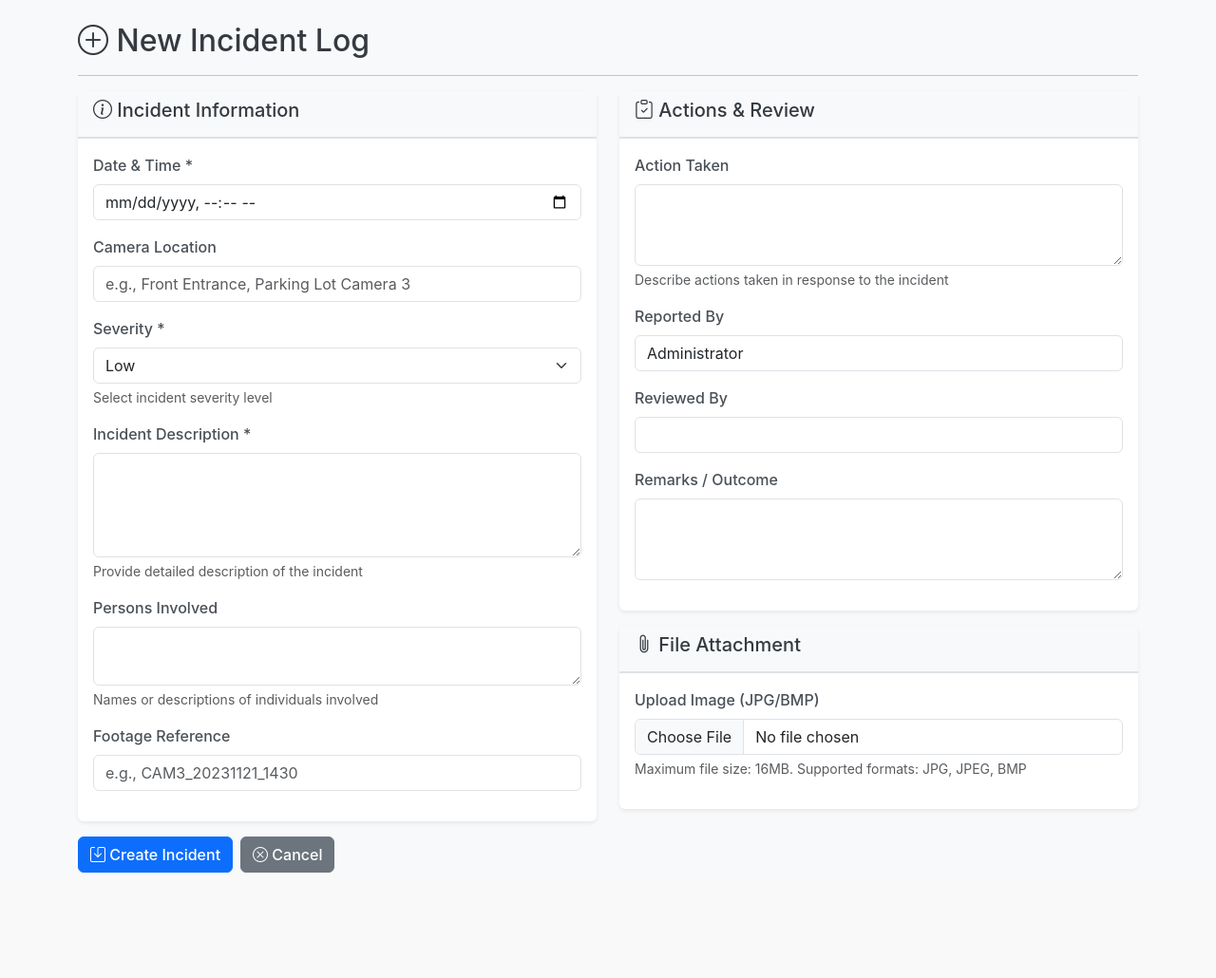
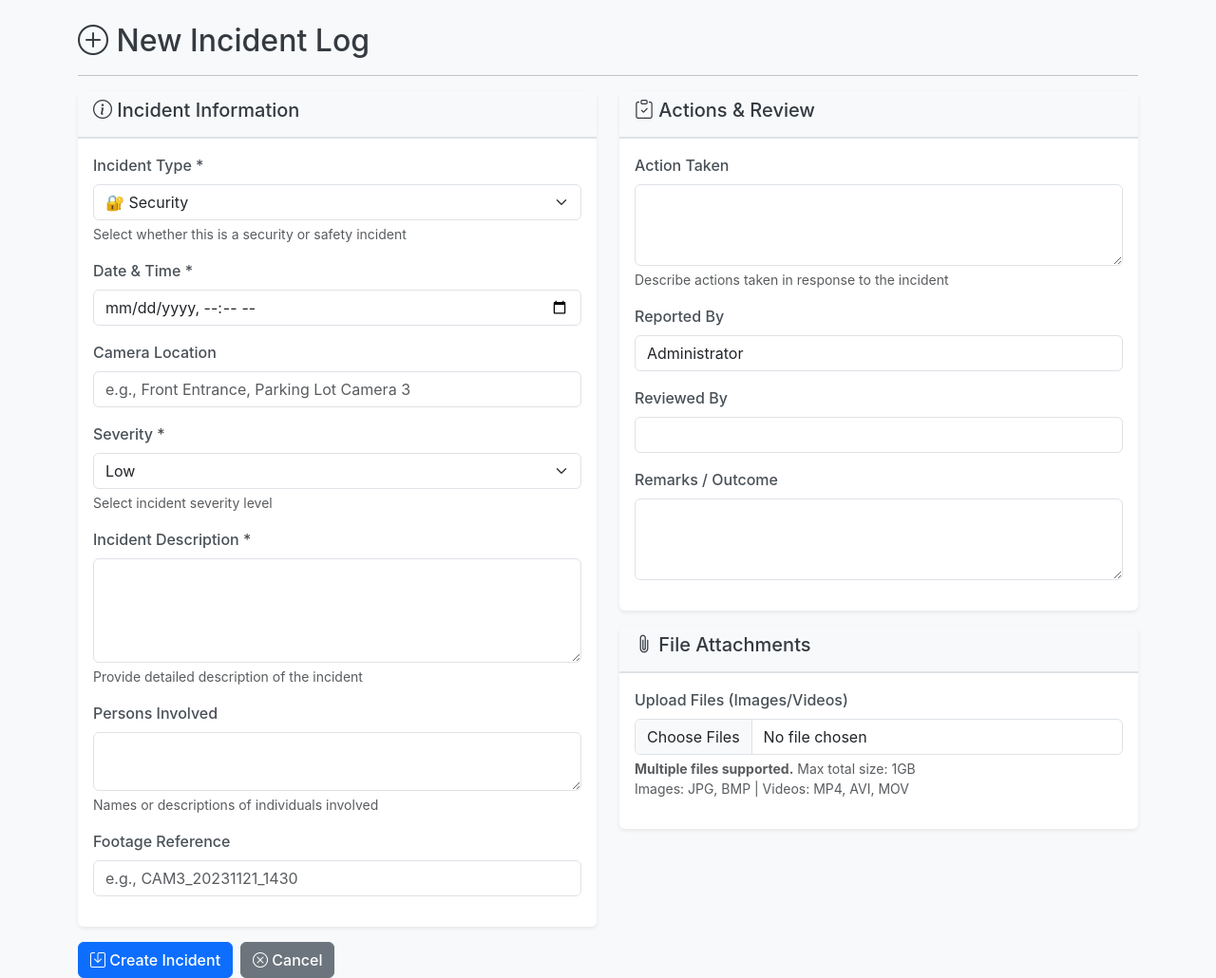
Before and after one commit to ZA-CORP-APPS/Incident-Report, a Flask app: page /incident/new in a window 1280 px wide. Shown: the part 56-1086 px from the top of the page at 95% size. Before the commit the page ends 975 px from the top, so only its background shows below. Run offline with Flask 3, Linux system fonts and the light colour scheme; a user stored in the database is signed in.

Commit message:
Add incident type selection and enhance file upload capabilities
Introduces a new 'incident_type' field for Security/Safety categorization and modifies the file upload system to support multiple files (images/videos) with a 1GB size limit, updating `app.py` and `incident_form.html`.

Replit-Commit-Author: Agent
Replit-Commit-Session-Id: d71b7660-e851-48b8-b9a6-686618be9449
Replit-Commit-Checkpoint-Type: intermediate_checkpoint
Replit-Commit-Event-Id: e88a3a0b-2b9b-4647-a1cf-9ca89a833fdb
Replit-Commit-Screenshot-Url: https://storage.googleapis.com/screenshot-production-us-central1/00934386-b227-470e-8420-495189c3a5da/d71b7660-e851-48b8-b9a6-686618be9449/Dmdnv5U

```diff
--- a/app.py
+++ b/app.py
@@ -156,6 +156,64 @@ def validate_severity(severity):
     return severity if severity in allowed_severities else 'Low'
 
 
+def validate_incident_type(incident_type):
+    allowed_types = ['Security', 'Safety']
+    return incident_type if incident_type in allowed_types else 'Security'
+
+
+def get_file_type(filename):
+    """Determine if file is image or video based on extension"""
+    ext = filename.rsplit('.', 1)[1].lower() if '.' in filename else ''
+    if ext in ['jpg', 'jpeg', 'bmp']:
+        return 'image'
+    elif ext in ['mp4', 'avi', 'mov']:
+        return 'video'
+    return 'other'
+
+
+def process_file_uploads(files_list, incident):
+    """Process multiple file uploads and create IncidentAttachment records"""
+    total_size = 0
+    max_size = 1024 * 1024 * 1024  # 1GB
+    saved_files = []
+
+    for file in files_list:
+        if file and file.filename and allowed_file(file.filename):
+            # Check file size
+            file.seek(0, os.SEEK_END)
+            file_size = file.tell()
+            file.seek(0)  # Reset file pointer
+
+            total_size += file_size
+            if total_size > max_size:
+                # Clean up any already saved files
+                for saved_file in saved_files:
+                    try:
+                        os.remove(os.path.join(app.config['UPLOAD_FOLDER'], saved_file))
+                    except:
+                        pass
+                raise ValueError(f"Total file size exceeds 1GB limit")
+
+            # Save file
+            filename = secure_filename(file.filename)
+            timestamp = datetime.now().strftime('%Y%m%d_%H%M%S_%f')
+            filename = f"{timestamp}_{filename}"
+            filepath = os.path.join(app.config['UPLOAD_FOLDER'], filename)
+            file.save(filepath)
+            saved_files.append(filename)
+
+            # Create attachment record
+            attachment = IncidentAttachment(
+                incident_id=incident.id,
+                filename=filename,
+                file_type=get_file_type(filename),
+                file_size=file_size
+            )
+            db.session.add(attachment)
+
+    return len(saved_files)
+
+
 def admin_required(f):
     from functools import wraps
     @wraps(f)
@@ -253,44 +311,54 @@ def dashboard():
 @login_required
 def new_incident():
     if request.method == 'POST':
-        incident = Incident(
-            incident_datetime=datetime.strptime(request.form.get('incident_datetime'), '%Y-%m-%dT%H:%M'),
-            camera_location=request.form.get('camera_location'),
-            severity=validate_severity(request.form.get('severity', 'Low')),
-            incident_description=request.form.get('incident_description'),
-            persons_involved=request.form.get('persons_involved'),
-            action_taken=request.form.get('action_taken'),
-            footage_reference=request.form.get('footage_reference'),
-            reported_by=request.form.get('reported_by', current_user.full_name or current_user.username),
-            reviewed_by=request.form.get('reviewed_by'),
-            remarks_outcome=request.form.get('remarks_outcome')
-        )
+        try:
+            incident = Incident(
+                incident_type=validate_incident_type(request.form.get('incident_type', 'Security')),
+                incident_datetime=datetime.strptime(request.form.get('incident_datetime'), '%Y-%m-%dT%H:%M'),
+                camera_location=request.form.get('camera_location'),
+                severity=validate_severity(request.form.get('severity', 'Low')),
+                incident_description=request.form.get('incident_description'),
+                persons_involved=request.form.get('persons_involved'),
+                action_taken=request.form.get('action_taken'),
+                footage_reference=request.form.get('footage_reference'),
+                reported_by=request.form.get('reported_by', current_user.full_name or current_user.username),
+                reviewed_by=request.form.get('reviewed_by'),
+                remarks_outcome=request.form.get('remarks_outcome')
+            )
 
-        if 'attachment' in request.files:
-            file = request.files['attachment']
-            if file and file.filename and allowed_file(file.filename):
-                filename = secure_filename(file.filename)
-                timestamp = datetime.now().strftime('%Y%m%d_%H%M%S')
-                filename = f"{timestamp}_{filename}"
-                file.save(os.path.join(app.config['UPLOAD_FOLDER'], filename))
-                incident.attachment_filename = filename
+            db.session.add(incident)
+            db.session.flush()  # Get incident.id without committing
 
-        db.session.add(incident)
-        db.session.flush()  # Get incident.id without committing
+            # Handle multiple file uploads
+            if 'attachments' in request.files:
+                files = request.files.getlist('attachments')
+                if files:
+                    try:
+                        files_count = process_file_uploads(files, incident)
+                        if files_count > 0:
+                            flash(f'{files_count} file(s) uploaded successfully', 'info')
+                    except ValueError as e:
+                        db.session.rollback()
+                        flash(str(e), 'danger')
+                        return render_template('incident_form.html', incident=None)
 
-        # Add audit log entry in same transaction with description snapshot
-        audit = AuditLog(
-            incident_id=incident.id,
-            action='created',
-            user=current_user.username,
-            details=f"Incident #{incident.id} created",
-            incident_description=incident.incident_description
-        )
-        db.session.add(audit)
-        db.session.commit()  # Single commit for both incident and audit log
+            # Add audit log entry in same transaction with description snapshot
+            audit = AuditLog(
+                incident_id=incident.id,
+                action='created',
+                user=current_user.username,
+                details=f"Incident #{incident.id} created",
+                incident_description=incident.incident_description
+            )
+            db.session.add(audit)
+            db.session.commit()  # Single commit for incident, attachments, and audit log
 
-        flash('Incident log created successfully!', 'success')
-        return redirect(url_for('dashboard'))
+            flash('Incident log created successfully!', 'success')
+            return redirect(url_for('dashboard'))
+        except Exception as e:
+            db.session.rollback()
+            flash(f'Error creating incident: {str(e)}', 'danger')
+            return render_template('incident_form.html', incident=None)
 
     return render_template('incident_form.html', incident=None)
 
@@ -308,44 +376,49 @@ def edit_incident(id):
     incident = Incident.query.get_or_404(id)
 
     if request.method == 'POST':
-        incident.incident_datetime = datetime.strptime(request.form.get('incident_datetime'), '%Y-%m-%dT%H:%M')
-        incident.camera_location = request.form.get('camera_location')
-        incident.severity = validate_severity(request.form.get('severity', 'Low'))
-        incident.incident_description = request.form.get('incident_description')
-        incident.persons_involved = request.form.get('persons_involved')
-        incident.action_taken = request.form.get('action_taken')
-        incident.footage_reference = request.form.get('footage_reference')
-        incident.reported_by = request.form.get('reported_by')
-        incident.reviewed_by = request.form.get('reviewed_by')
-        incident.remarks_outcome = request.form.get('remarks_outcome')
+        try:
+            incident.incident_type = validate_incident_type(request.form.get('incident_type', 'Security'))
+            incident.incident_datetime = datetime.strptime(request.form.get('incident_datetime'), '%Y-%m-%dT%H:%M')
+            incident.camera_location = request.form.get('camera_location')
+            incident.severity = validate_severity(request.form.get('severity', 'Low'))
+            incident.incident_description = request.form.get('incident_description')
+            incident.persons_involved = request.form.get('persons_involved')
+            incident.action_taken = request.form.get('action_taken')
+            incident.footage_reference = request.form.get('footage_reference')
+            incident.reported_by = request.form.get('reported_by')
+            incident.reviewed_by = request.form.get('reviewed_by')
+            incident.remarks_outcome = request.form.get('remarks_outcome')
 
-        if 'attachment' in request.files:
-            file = request.files['attachment']
-            if file and file.filename and allowed_file(file.filename):
-                if incident.attachment_filename:
-                    old_file = os.path.join(app.config['UPLOAD_FOLDER'], incident.attachment_filename)
-                    if os.path.exists(old_file):
-                        os.remove(old_file)
+            # Handle multiple file uploads
+            if 'attachments' in request.files:
+                files = request.files.getlist('attachments')
+                if files:
+                    try:
+                        files_count = process_file_uploads(files, incident)
+                        if files_count > 0:
+                            flash(f'{files_count} new file(s) uploaded successfully', 'info')
+                    except ValueError as e:
+                        db.session.rollback()
+                        flash(str(e), 'danger')
+                        return render_template('incident_form.html', incident=incident)
 
-                filename = secure_filename(file.filename)
-                timestamp = datetime.now().strftime('%Y%m%d_%H%M%S')
-                filename = f"{timestamp}_{filename}"
-                file.save(os.path.join(app.config['UPLOAD_FOLDER'], filename))
-                incident.attachment_filename = filename
+            # Add audit log entry in same transaction with description snapshot
+            audit = AuditLog(
+                incident_id=incident.id,
+                action='updated',
+                user=current_user.username,
+                details=f"Incident #{incident.id} updated",
+                incident_description=incident.incident_description
+            )
+            db.session.add(audit)
+            db.session.commit()  # Single commit for incident update, new attachments, and audit log
 
-        # Add audit log entry in same transaction with description snapshot
-        audit = AuditLog(
-            incident_id=incident.id,
-            action='updated',
-            user=current_user.username,
-            details=f"Incident #{incident.id} updated",
-            incident_description=incident.incident_description
-        )
-        db.session.add(audit)
-        db.session.commit()  # Single commit for both incident update and audit log
-
-        flash('Incident log updated successfully!', 'success')
-        return redirect(url_for('view_incident', id=id))
+            flash('Incident log updated successfully!', 'success')
+            return redirect(url_for('view_incident', id=id))
+        except Exception as e:
+            db.session.rollback()
+            flash(f'Error updating incident: {str(e)}', 'danger')
+            return render_template('incident_form.html', incident=incident)
 
     return render_template('incident_form.html', incident=incident)
 
--- a/templates/incident_form.html
+++ b/templates/incident_form.html
@@ -22,6 +22,15 @@
                         <h5><i class="bi bi-info-circle"></i> Incident Information</h5>
                     </div>
                     <div class="card-body">
+                        <div class="mb-3">
+                            <label for="incident_type" class="form-label">Incident Type *</label>
+                            <select class="form-select" id="incident_type" name="incident_type" required>
+                                <option value="Security" {% if not incident or incident.incident_type == 'Security' %}selected{% endif %}>🔐 Security</option>
+                                <option value="Safety" {% if incident and incident.incident_type == 'Safety' %}selected{% endif %}>⚠️ Safety</option>
+                            </select>
+                            <div class="form-text">Select whether this is a security or safety incident</div>
+                        </div>
+
                         <div class="mb-3">
                             <label for="incident_datetime" class="form-label">Date & Time *</label>
                             <input type="datetime-local" class="form-control" id="incident_datetime" name="incident_datetime"
@@ -99,22 +108,61 @@
 
                 <div class="card mb-3">
                     <div class="card-header">
-                        <h5><i class="bi bi-paperclip"></i> File Attachment</h5>
+                        <h5><i class="bi bi-paperclip"></i> File Attachments</h5>
                     </div>
                     <div class="card-body">
                         <div class="mb-3">
-                            <label for="attachment" class="form-label">Upload Image (JPG/BMP)</label>
-                            <input type="file" class="form-control" id="attachment" name="attachment" accept=".jpg,.jpeg,.bmp">
-                            <div class="form-text">Maximum file size: 16MB. Supported formats: JPG, JPEG, BMP</div>
-                            {% if incident and incident.attachment_filename %}
-                            <div class="mt-2">
-                                <small class="text-muted">Current: {{ incident.attachment_filename }}</small><br>
-                                <a href="{{ url_for('uploaded_file', filename=incident.attachment_filename) }}" target="_blank" class="btn btn-sm btn-outline-primary mt-1">
-                                    <i class="bi bi-eye"></i> View Current Image
-                                </a>
+                            <label for="attachments" class="form-label">Upload Files (Images/Videos)</label>
+                            <input type="file" class="form-control" id="attachments" name="attachments"
+                                   accept=".jpg,.jpeg,.bmp,.mp4,.avi,.mov" multiple>
+                            <div class="form-text">
+                                <strong>Multiple files supported.</strong> Max total size: 1GB<br>
+                                Images: JPG, BMP | Videos: MP4, AVI, MOV
+                            </div>
+                        </div>
+
+                        {% if incident %}
+                            {% if incident.attachments %}
+                            <div class="mt-3">
+                                <h6>Current Attachments:</h6>
+                                <div class="list-group">
+                                    {% for attachment in incident.attachments %}
+                                    <div class="list-group-item d-flex justify-content-between align-items-center">
+                                        <span>
+                                            {% if attachment.file_type == 'image' %}
+                                            <i class="bi bi-image text-primary"></i>
+                                            {% else %}
+                                            <i class="bi bi-camera-video text-danger"></i>
+                                            {% endif %}
+                                            {{ attachment.filename }}
+                                            <small class="text-muted">({{ (attachment.file_size / 1024 / 1024) | round(2) }} MB)</small>
+                                        </span>
+                                        <a href="{{ url_for('uploaded_file', filename=attachment.filename) }}"
+                                           target="_blank" class="btn btn-sm btn-outline-primary">
+                                            <i class="bi bi-eye"></i> View
+                                        </a>
+                                    </div>
+                                    {% endfor %}
+                                </div>
+                            </div>
+                            {% elif incident.attachment_filename %}
+                            <div class="mt-3">
+                                <h6>Legacy Attachment:</h6>
+                                <div class="list-group">
+                                    <div class="list-group-item d-flex justify-content-between align-items-center">
+                                        <span>
+                                            <i class="bi bi-image text-primary"></i>
+                                            {{ incident.attachment_filename }}
+                                        </span>
+                                        <a href="{{ url_for('uploaded_file', filename=incident.attachment_filename) }}"
+                                           target="_blank" class="btn btn-sm btn-outline-primary">
+                                            <i class="bi bi-eye"></i> View
+                                        </a>
+                                    </div>
+                                </div>
                             </div>
                             {% endif %}
-                        </div>
+                        {% endif %}
                     </div>
                 </div>
             </div>
```
